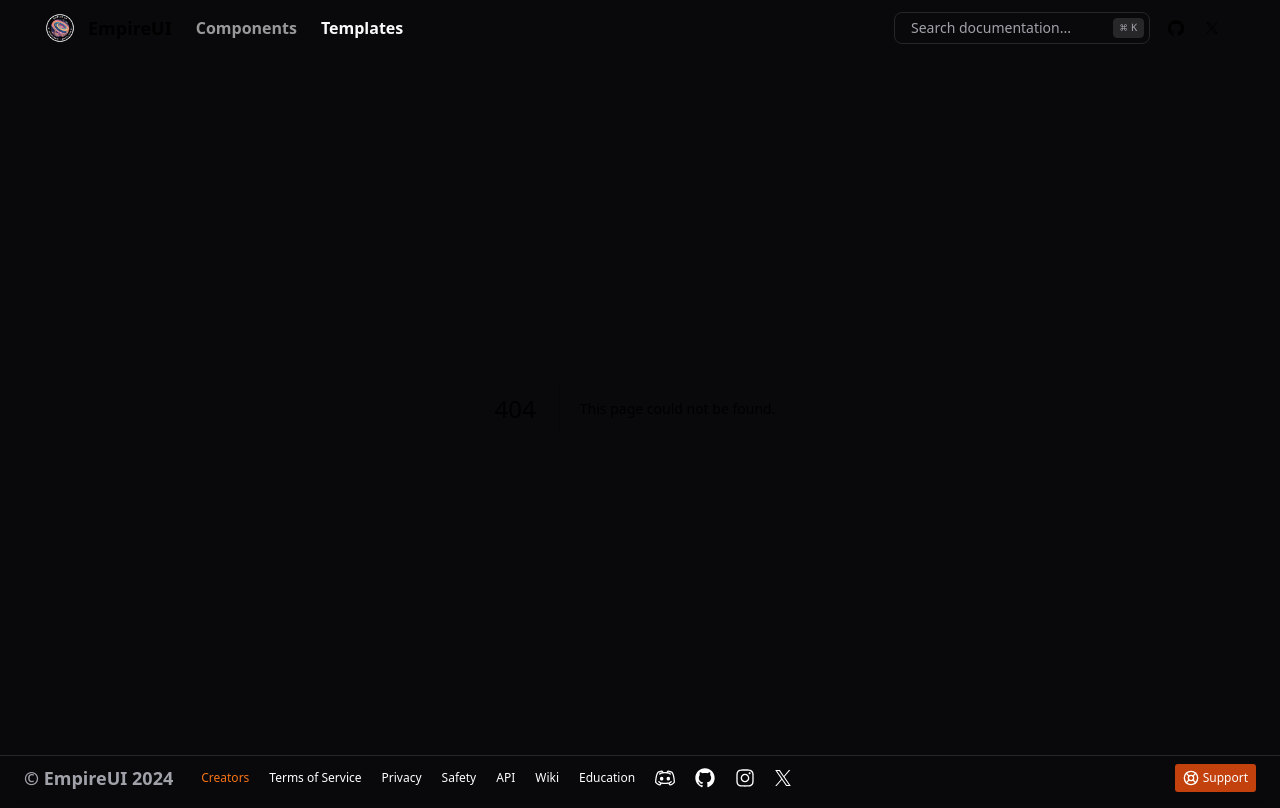
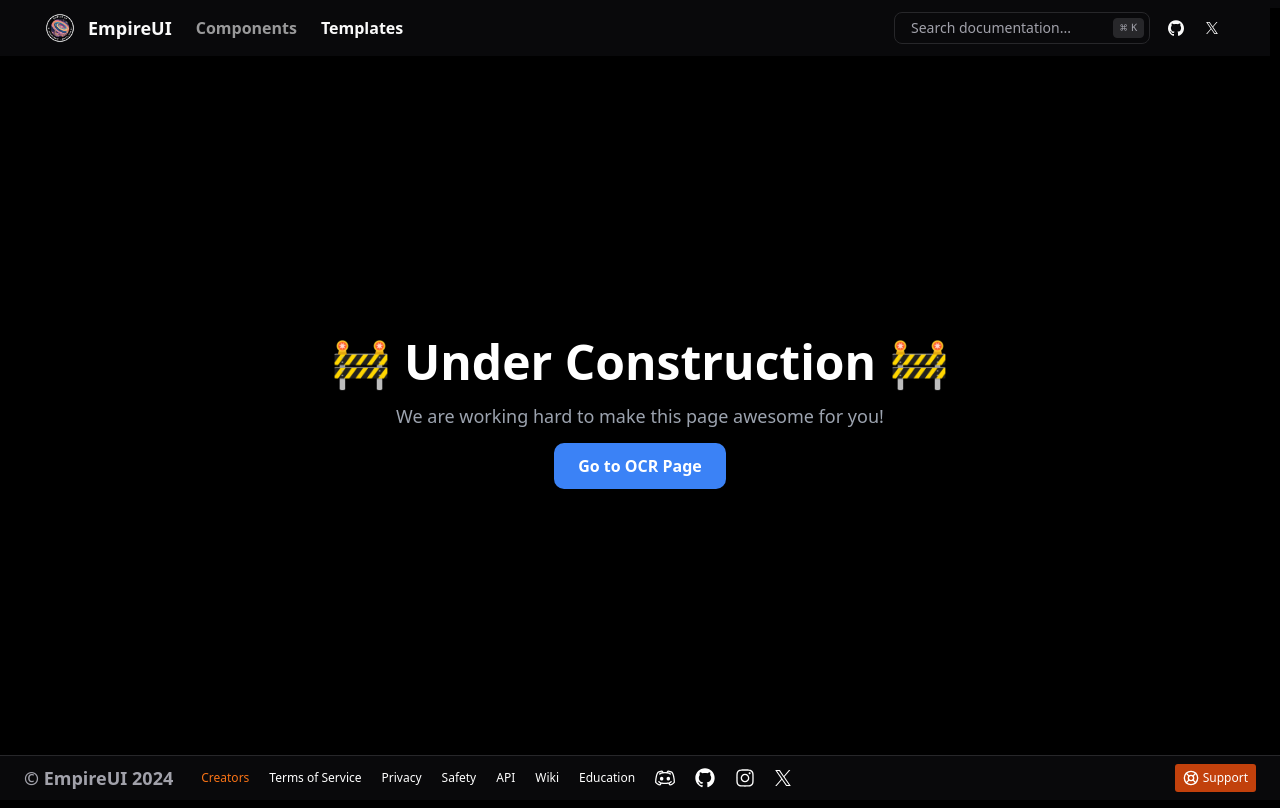
Before and after one commit to empirecodefoundation/ui, a Next.js app in the folder empire-ui/: page /templates in a window 1280 px wide. Before the commit this address had no page. Built offline with nearby package versions, Linux system fonts and the light colour scheme; what @codaworks/react-glow would draw is missing.

Commit message:
Create page.tsx
Signed-off-by: Manas Chopra <74074241+manas95826@users.noreply.github.com>

```diff
--- /dev/null
+++ b/empire-ui/src/app/(home)/templates/page.tsx
@@ -0,0 +1,22 @@
+export default function TemplatesPage() {
+  return (
+    <div className="h-screen w-screen flex items-center justify-center bg-black">
+      <div className="text-center">
+        <div className="text-5xl font-bold mb-4 text-white">
+          🚧 Under Construction 🚧
+        </div>
+        <p className="text-lg text-gray-400">
+          We are working hard to make this page awesome for you!
+        </p>
+        <div className="mt-6">
+          <a
+            href="templates/ocr"
+            className="px-6 py-3 bg-blue-500 text-white font-semibold rounded-md shadow-md hover:bg-blue-600 focus:ring-4 focus:ring-blue-300"
+          >
+            Go to OCR Page
+          </a>
+        </div>
+      </div>
+    </div>
+  );
+}
```
